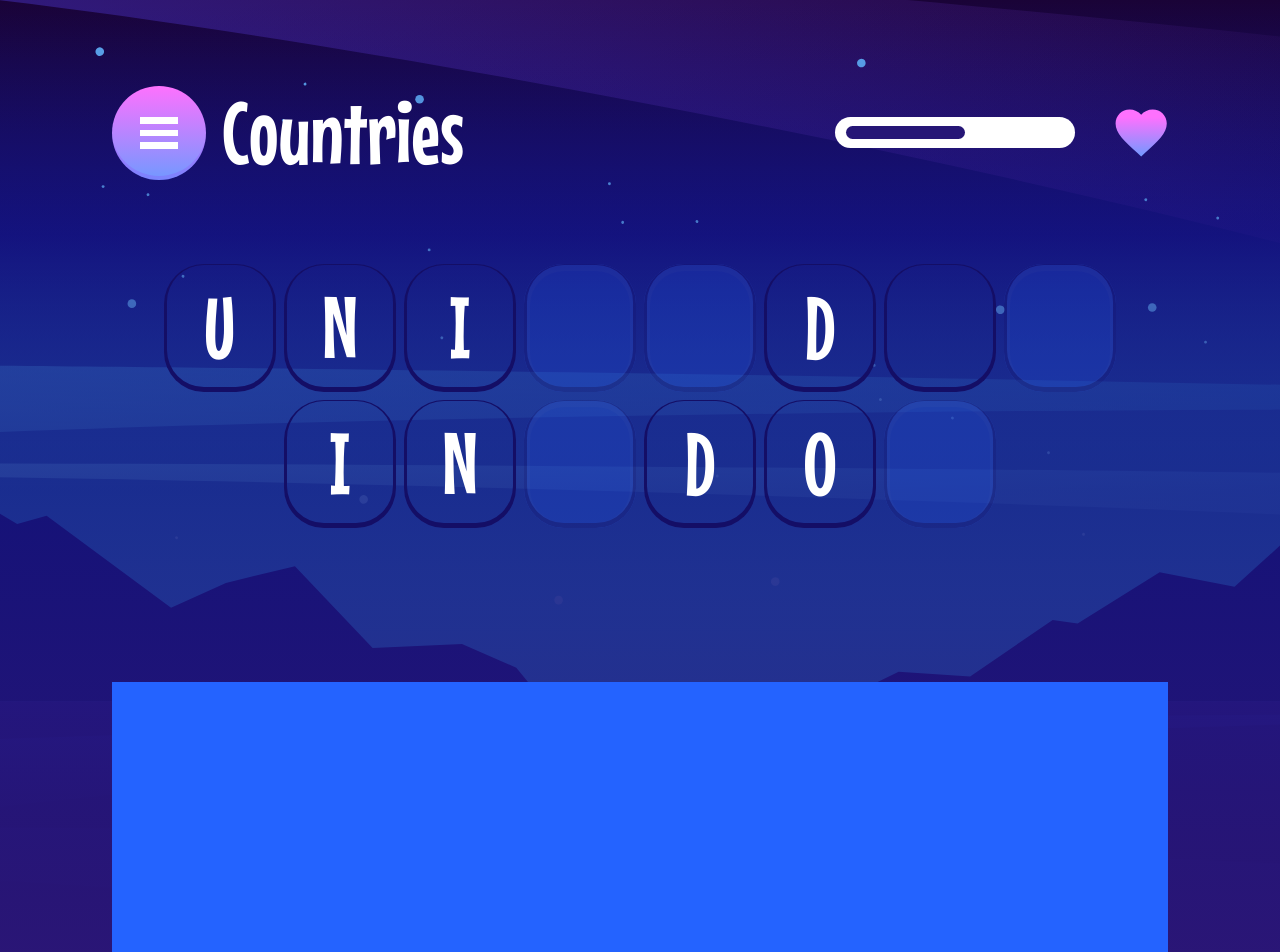
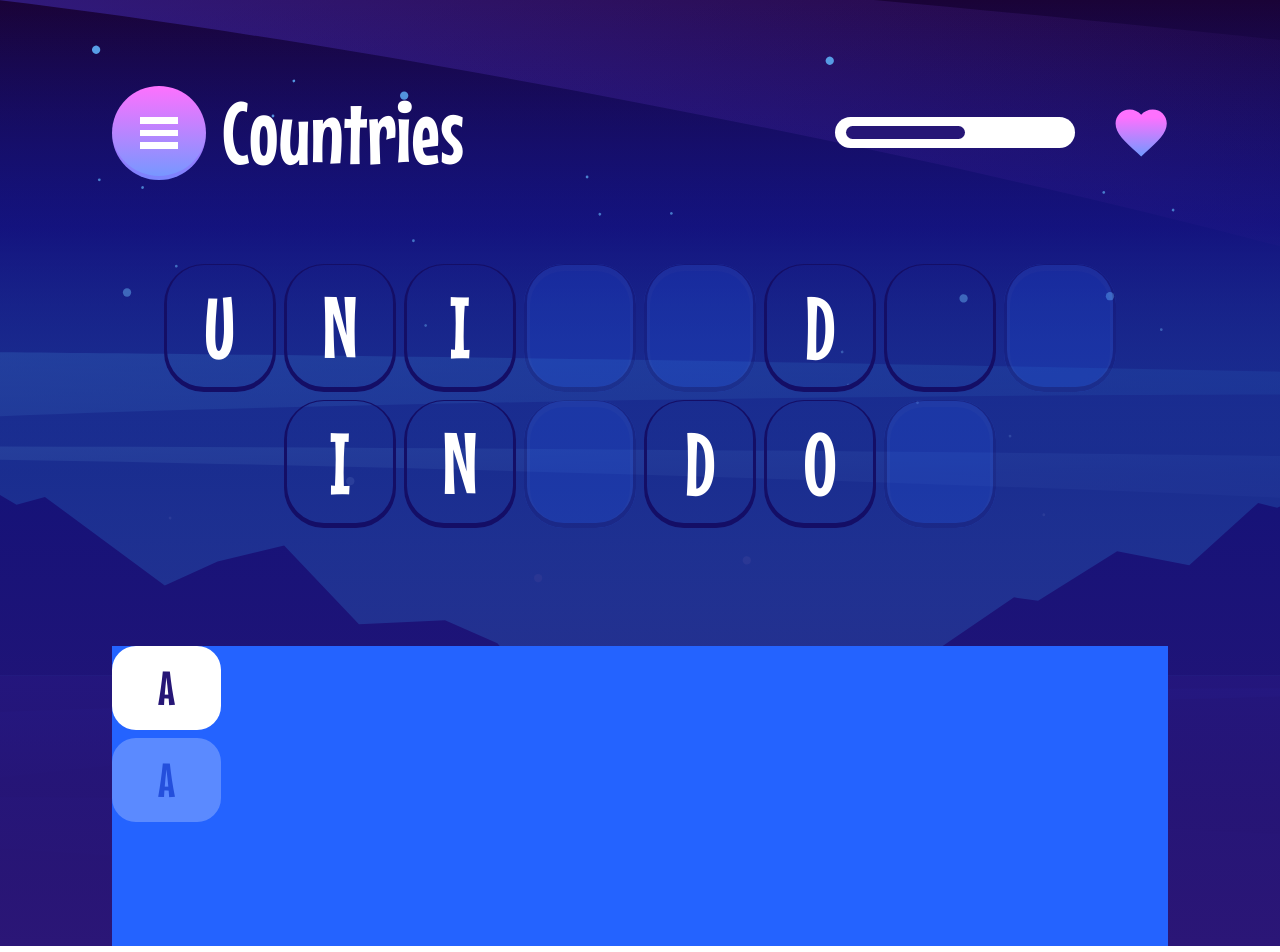
Before and after one commit to omarkarake/angularHangMan, an Angular app: page / in a window 1280 px wide. Shown: the top 952 px of the page. Built offline with nearby package versions, Linux system fonts and the light colour scheme.

Commit message:
implementing: implementing lower game keyboard control button

```diff
--- a/src/app/pages/in-game/in-game.component.html
+++ b/src/app/pages/in-game/in-game.component.html
@@ -4,24 +4,8 @@
   <app-navigatio-header />
   <div>
     <!-- for upper game control -->
-    <div class="min-h-[300px] max-h-full mt-[78px]">
+    <div class="min-h-[150px] max-h-full mt-[78px]">
       <div class="flex items-center justify-center flex-wrap gap-2">
-        <!-- <div
-          class="w-[40px] h-[66px] md:w-[88px] md:h-[112px] lg:w-[112px] lg:h-[128px] bg-blue rounded-[40px] text-white lg:text-heading-s shadow-inner-custom-top-btn cursor-pointer"
-        >
-          <div
-            class="w-[100%] h-[100%] shadow-inner-custom-bottom-btn rounded-[40px] flex justify-center items-center"
-          >
-            <p class="text-[40px] md:text-[64px] leading-[120%] lg:text-heading-l">A</p>
-          </div>
-        </div>
-        <div
-          class="w-[40px] h-[66px] md:w-[88px] md:h-[112px] lg:w-[112px] lg:h-[128px] bg-blue opacity-20 rounded-[40px] text-white text-heading-s shadow-inner-custom-top-btn cursor-pointer"
-        >
-          <div
-            class="w-[100%] h-[100%] shadow-inner-custom-bottom-btn rounded-[40px] flex justify-center items-center"
-          ></div>
-        </div> -->
         <div
           *ngFor="let letter of word.split('')"
           [ngClass]="{
@@ -44,10 +28,20 @@
           </div>
         </div>
       </div>
-      <div></div>
     </div>
 
     <!-- for lower game keyboard control -->
-    <div class="bg-blue h-[300px] mt-[118px]"></div>
+    <div class="bg-blue h-[300px] mt-[118px]">
+      <div
+        class="w-[28px] h-[56px] md:w-[64px] lg:w-[109px] md:h-[84px] bg-white rounded-[24px] hover:bg-blue text-darkNavy hover:text-white flex justify-center items-center mt-2"
+      >
+        <p class="text-[24px] md:text-heading-m">A</p>
+      </div>
+      <div
+        class="w-[28px] h-[56px] md:w-[64px] lg:w-[109px] md:h-[84px] bg-white opacity-25 rounded-[24px] flex justify-center items-center mt-2"
+      >
+        <p class="text-[24px] md:text-heading-m text-darkNavy">A</p>
+      </div>
+    </div>
   </div>
 </div>
```
